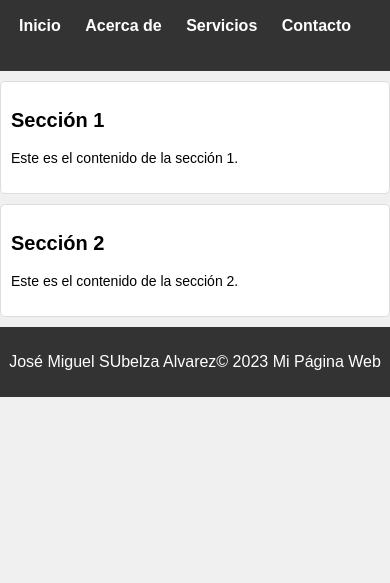
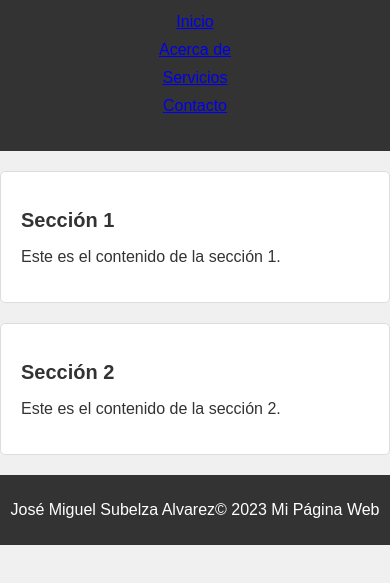
Before and after one commit to JmSubelza/webnur, a plain HTML site: page index.html in a window 390 px wide. Shown: the part 55-638 px from the top of the page. Drawn offline with Linux system fonts and the light colour scheme.

Commit message:
edicion completa

```diff
--- a/index.html
+++ b/index.html
@@ -34,7 +34,7 @@
     </main>
 
     <footer>
-        <p>José Miguel SUbelza Alvarez&copy; 2023 Mi Página Web</p>
+        <p>José Miguel Subelza Alvarez&copy; 2023 Mi Página Web</p>
     </footer>
 </body>
 </html>
--- a/styles.css
+++ b/styles.css
@@ -4,46 +4,20 @@ body {
     margin: 0;
     padding: 0;
     background-color: #f0f0f0;
-}
-
-.container {
-    max-width: 960px;
-    margin: 0 auto;
-    padding: 20px;
+    color: #333;
 }
 
 /* Estilos para el encabezado */
 header {
     background-color: #333;
     color: #fff;
+    text-align: center;
     padding: 20px 0;
-    text-align: center;
 }
 
 header h1 {
     margin: 0;
     font-size: 36px;
-}
-
-nav {
-    margin-top: 20px;
-}
-
-nav ul {
-    list-style-type: none;
-    padding: 0;
-}
-
-nav li {
-    display: inline;
-    margin-right: 20px;
-}
-
-nav a {
-    text-decoration: none;
-    color: #fff;
-    font-weight: bold;
-    font-size: 18px;
 }
 
 /* Estilos para las secciones */
@@ -59,9 +33,14 @@ section h2 {
     font-size: 24px;
 }
 
-section p {
-    font-size: 16px;
-    line-height: 1.5;
+/* Estilos para las listas de habilidades */
+ul {
+    list-style-type: none;
+    padding: 0;
+}
+
+li {
+    margin-bottom: 10px;
 }
 
 /* Estilos para el pie de página */
@@ -72,36 +51,13 @@ footer {
     padding: 10px 0;
 }
 
-/* Estilos para enlaces */
-a {
-    transition: color 0.3s;
-}
-
-a:hover {
-    color: #ff6600;
-    text-decoration: underline;
-}
-
-/* Media queries para dispositivos de pantalla pequeña */
+/* Estilos responsivos */
 @media (max-width: 768px) {
     header h1 {
         font-size: 28px;
     }
 
-    nav a {
-        font-size: 16px;
-    }
-
-    section {
-        padding: 10px;
-        margin: 10px 0;
-    }
-
     section h2 {
         font-size: 20px;
     }
-
-    section p {
-        font-size: 14px;
-    }
 }
```
